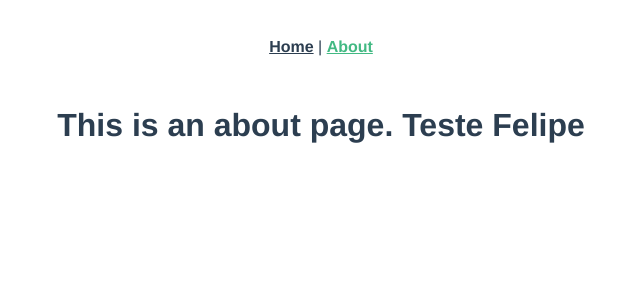
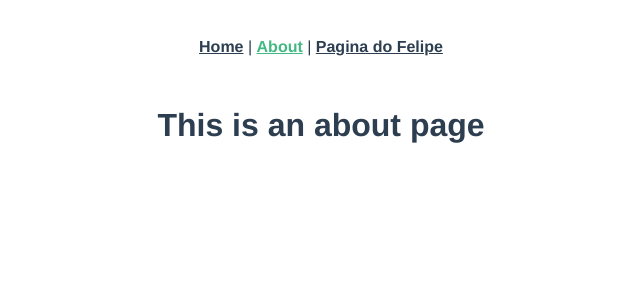
Before and after one commit to felipecps/vue-project, a Vue app: page /about in a window 1280 px wide. Shown: the top 300 px of the page, without its empty margins (319-959 px from the left). Built offline with nearby package versions, Linux system fonts and the light colour scheme.

Commit message:
Adicionando novo link para testes

```diff
--- a/src/App.vue
+++ b/src/App.vue
@@ -1,7 +1,8 @@
 <template>
   <div id="nav">
     <router-link to="/">Home</router-link> |
-    <router-link to="/about">About</router-link>
+    <router-link to="/about">About</router-link> |
+    <router-link to="/pagfelipe">Pagina do Felipe</router-link>
   </div>
   <router-view />
 </template>
--- a/src/router/index.js
+++ b/src/router/index.js
@@ -15,6 +15,12 @@ const routes = [
     // which is lazy-loaded when the route is visited.
     component: () =>
       import(/* webpackChunkName: "about" */ "../views/About.vue")
+  },
+  {
+    path: "/pagfelipe",
+    name: "Pagina Do Felipe",
+    component: () =>
+      import("../views/PaginaDoFelipe.vue")
   }
 ];
 
--- a/src/views/About.vue
+++ b/src/views/About.vue
@@ -1,5 +1,5 @@
 <template>
   <div class="about">
-    <h1>This is an about page. Teste Felipe</h1>
+    <h1>This is an about page</h1>
   </div>
 </template>
--- /dev/null
+++ b/src/views/PaginaDoFelipe.vue
@@ -0,0 +1,5 @@
+<template>
+  <div class="fefe">
+    <h1>Teste Felipe</h1>
+  </div>
+</template>
```
